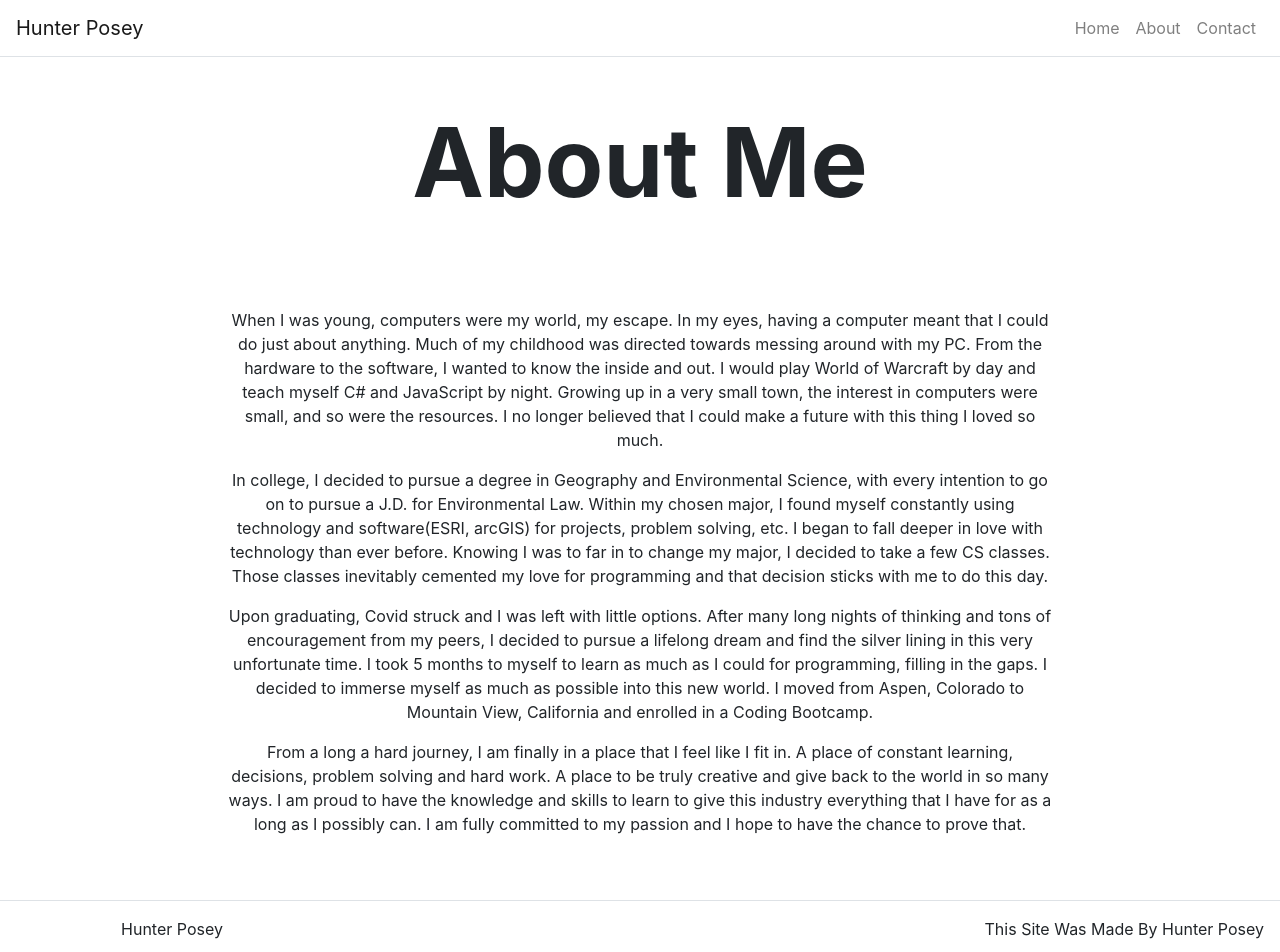
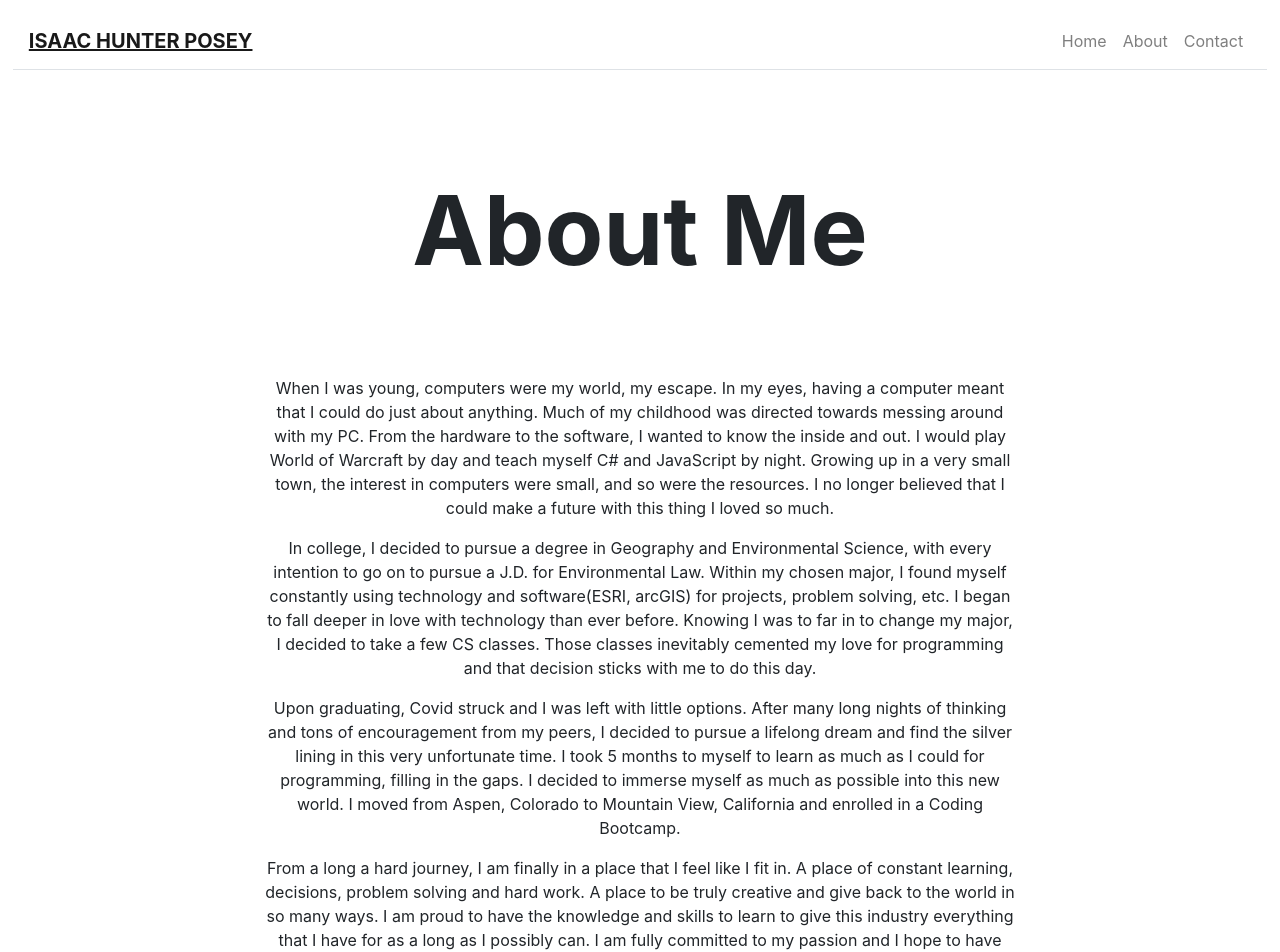
Before and after one commit to ihposey12/Portfolio, a React (Create React App) app: page /about in a window 1280 px wide. Shown: the top 952 px of the page. Built offline with nearby package versions, Linux system fonts and the light colour scheme.

Commit message:
changes before build

```diff
--- a/src/App.js
+++ b/src/App.js
@@ -28,7 +28,7 @@ class App extends React.Component {
         title: 'About Me'
       },
       contact: {
-        title: 'Connect With Me?'
+        title: 'Contact Me'
       }
     }
   }
@@ -39,7 +39,7 @@ class App extends React.Component {
         <Router>
           <Container className='p-0' fluid={true}>
             <Navbar className='border-bottom' bg='transparent' expand='lg'>
-              <Navbar.Brand>Hunter Posey</Navbar.Brand>
+              <Navbar.Brand className='top-left-name'><u>ISAAC HUNTER POSEY</u></Navbar.Brand>
               <Navbar.Toggle aria-controls='navbar-toggle' />
               <Navbar.Collapse id='navbar-toggle'>
                 <Nav className='ml-auto'>
--- a/src/components/Carousel.js
+++ b/src/components/Carousel.js
@@ -2,6 +2,8 @@ import React from 'react'
 import { Container, Row } from 'react-bootstrap'
 import Card from './Card'
 import gitlogo from '../assets/images/gitlogo.png'
+import coding from '../assets/images/coding.png'
+import linkedin from '../assets/images/linkedin.png'
 
 class Carousel extends React.Component {
 
@@ -11,27 +13,27 @@ class Carousel extends React.Component {
             items: [
                 {
                     id: 0,
-                    title: 'AirDok',
-                    subtitle: 'Fly far, stay cheap',
-                    imgSrc: gitlogo,
+                    title: 'LinkedIn',
+                    subtitle: 'Connect with me!',
+                    imgSrc: linkedin,
                     link: 'https://linkedin.com/in/isaac-posey',
-                    selected: 'false'
+                    selected: false
                 },
                 {
                     id: 1,
-                    title: 'Vinylfy',
-                    subtitle: 'Buy and sell your favorite Vinyl!',
-                    imgSrc: '',
+                    title: 'GitHub',
+                    subtitle: 'Checkout my work!',
+                    imgSrc: gitlogo,
                     link: 'https://github.com/ihposey12',
-                    selected: 'false'
+                    selected: false
                 },
                 {
                     id: 2,
-                    title: 'QuoteTake',
-                    subtitle: 'Jot down your favorite quotes!',
-                    imgSrc: '',
-                    link: 'https://linkedin.com/in/isaac-posey',
-                    selected: 'false'
+                    title: 'Medium',
+                    subtitle: 'Read my personal/tech blogs!',
+                    imgSrc: coding,
+                    link: 'https://ihposey.medium.com/',
+                    selected: false
                 }
             ]
         }
--- a/src/components/Footer.js
+++ b/src/components/Footer.js
@@ -7,10 +7,10 @@ const Footer = () => {
             <Container fluid={true}>
                 <Row className='border-top justify-content-between p-3'>
                     <Col className='p-0' md={3} sm={12}>
-                        Hunter Posey
+                        <p>*Made with <u>ReactJS, Bootstrap, and Express</u></p>
                     </Col>
                     <Col className='p-0 d-flex justify-content-end' md={3}>
-                        This Site Was Made By Hunter Posey
+                        Created By: Hunter Posey
                     </Col>
                 </Row>
             </Container>
--- a/src/index.css
+++ b/src/index.css
@@ -2,25 +2,31 @@
     margin: 20px;
 }
 
+.hp-card:hover {
+    background-color: #bcc9d1;
+    border-radius: 25px;
+}
+
 .hp-card-image {
     border-radius: 10px;
-    width: 300px;
+    width: 420px;
     height: 480px;
-    box-shadow: 0px 0px 3px 1px #ccc;
+    box-shadow: 0px 0px 3px 1px black;
 }
 
-.hp-card-s {
+.hp-card-info {
     margin-top: 10px;
     min-height: 100px;
+    text-align: center;
 }
 
 .hp-card-title {
-    font-size: 24px;
+    font-size: 27px;
     margin: 0px;
 }
 
 .hp-card-subtitle {
-    font-size: 16px;
+    font-size: 18px;
     margin: 0px;
 }
 
@@ -33,3 +39,24 @@
     color: #ee6352;
     padding: 10px 15px;
 }
+
+.top-left-name {
+    font-weight: bold;
+}
+
+.mt-5 {
+    background-color: #282d30;
+    color: #fff;
+}
+
+.about {
+    margin: 4.3%;
+}
+
+.contact {
+    margin: 5.8%;
+}
+
+.border-bottom {
+    margin: 1%;
+}
--- a/src/pages/About.js
+++ b/src/pages/About.js
@@ -4,7 +4,7 @@ import Hero from '../components/Hero'
 
 const About = (props) => {
     return(
-        <div>
+        <div className='about'>
             <Hero title={props.title} />
             <Content>
                 <p>When I was young, computers were my world, my escape.
--- a/src/pages/Contact.js
+++ b/src/pages/Contact.js
@@ -57,7 +57,7 @@ class Contact extends React.Component {
 
     render() {
         return(
-            <div>
+            <div className='contact'>
                 <Hero title={this.props.title} />
                 <Content>
                     <Form onSubmit={this.handleSubmit}>
```
Also changed, not shown: src/assets/images/coding.png (added), src/assets/images/linkedin.png (added).
